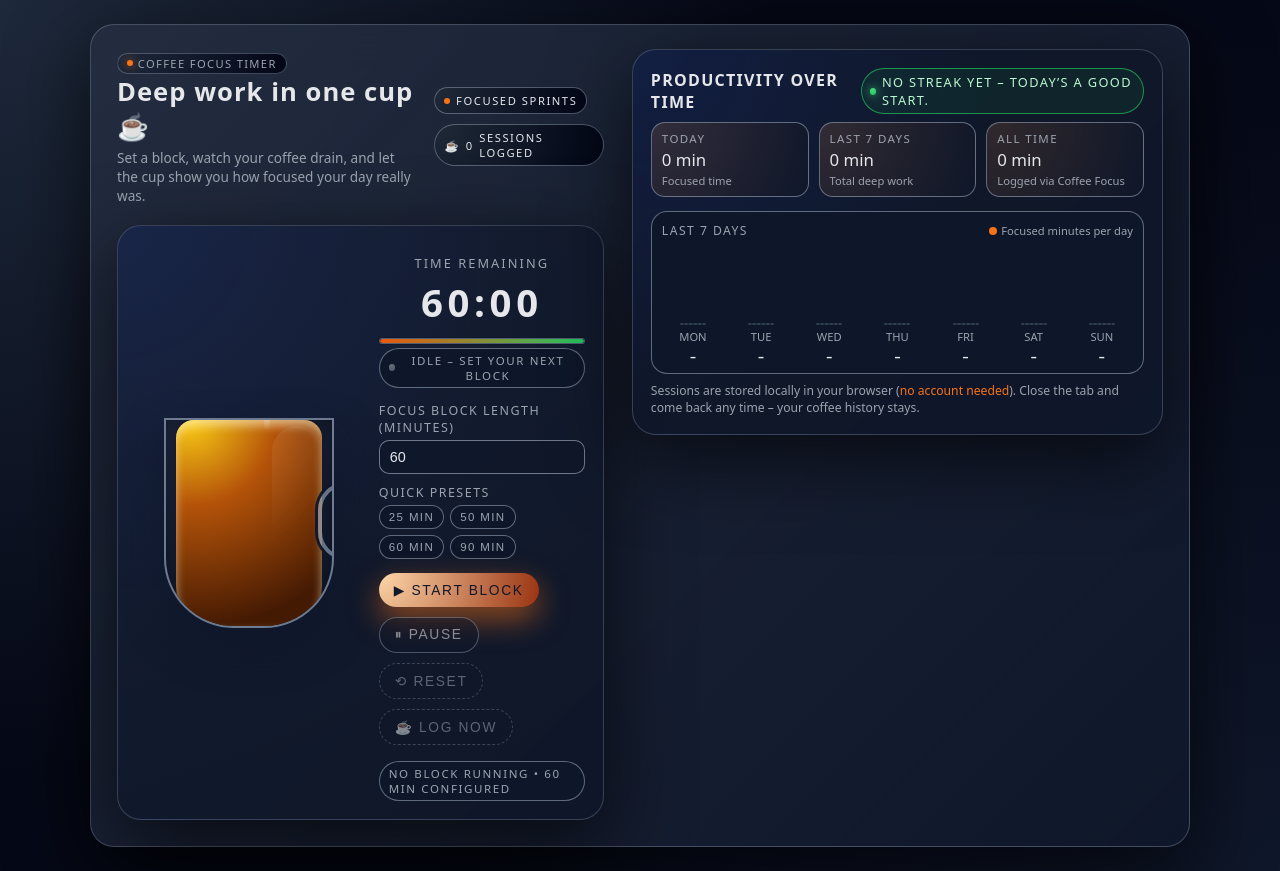
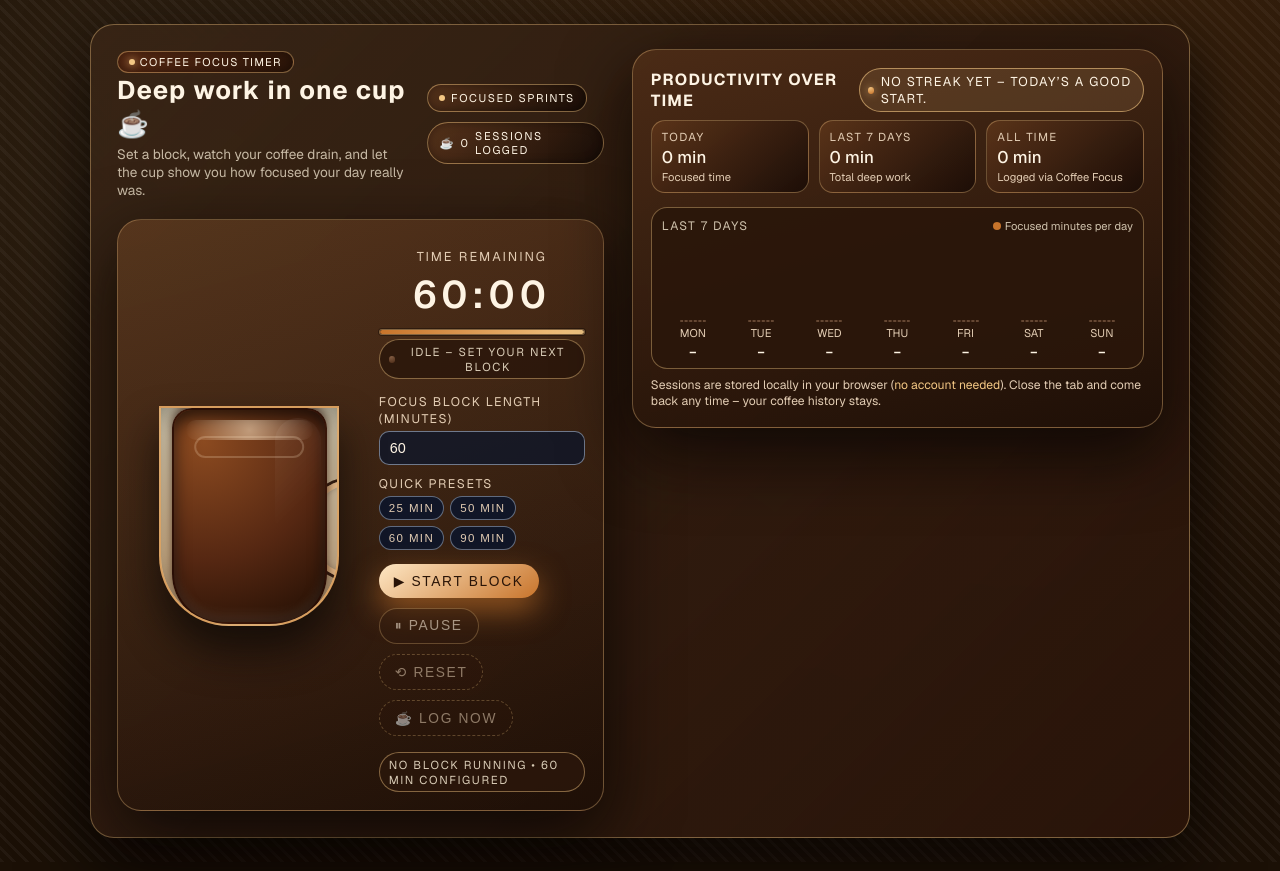
Before and after one commit to VacationReady/coffee-focus, a Next.js app: page / in a window 1280 px wide. Built offline with nearby package versions, Linux system fonts and the light colour scheme.

Commit message:
added new styling retro

```diff
--- a/app/globals.css
+++ b/app/globals.css
@@ -1,17 +1,17 @@
 :root {
-  --bg: #050816;
-  --bg-soft: rgba(15, 23, 42, 0.95);
-  --accent: #f97316;
-  --accent-soft: rgba(248, 113, 22, 0.15);
-  --accent-strong: #ea580c;
-  --text: #e5e7eb;
-  --muted: #9ca3af;
-  --border: rgba(148, 163, 184, 0.3);
-  --danger: #ef4444;
+  --bg: #1b1006;
+  --bg-soft: rgba(40, 20, 9, 0.92);
+  --accent: #f3c784;
+  --accent-soft: rgba(243, 199, 132, 0.22);
+  --accent-strong: #c8742b;
+  --text: #fef4e4;
+  --muted: #e2ccb3;
+  --border: rgba(243, 199, 132, 0.35);
+  --danger: #d45d5d;
   --radius-lg: 1.5rem;
-  --glass: rgba(15, 23, 42, 0.85);
-  --shadow-soft: 0 24px 80px rgba(0, 0, 0, 0.65);
-  --shadow-inner: inset 0 0 20px rgba(0, 0, 0, 0.4);
+  --glass: rgba(33, 17, 8, 0.9);
+  --shadow-soft: 0 24px 70px rgba(7, 4, 2, 0.8);
+  --shadow-inner: inset 0 0 28px rgba(0, 0, 0, 0.55);
 }
 
 * {
@@ -21,12 +21,18 @@
 body {
   margin: 0;
   min-height: 100vh;
-  font-family: system-ui, -apple-system, BlinkMacSystemFont, "SF Pro Text",
-    "Segoe UI", sans-serif;
+  font-family: "Geist", "Segoe UI", system-ui, sans-serif;
   color: var(--text);
   background:
-    radial-gradient(circle at top left, #1e293b 0, transparent 50%),
-    radial-gradient(circle at bottom right, #0f172a 0, transparent 55%),
+    radial-gradient(circle at 18% 18%, rgba(243, 199, 132, 0.1), transparent 45%),
+    radial-gradient(circle at 78% 0%, rgba(200, 116, 43, 0.2), transparent 55%),
+    repeating-linear-gradient(
+      45deg,
+      rgba(255, 255, 255, 0.04) 0px,
+      rgba(255, 255, 255, 0.04) 3px,
+      transparent 3px,
+      transparent 9px
+    ),
     var(--bg);
   display: flex;
   align-items: center;
@@ -44,15 +50,15 @@ body {
   gap: 28px;
   background: linear-gradient(
       135deg,
-      rgba(148, 163, 184, 0.15),
-      rgba(15, 23, 42, 0.9)
+      rgba(243, 199, 132, 0.1),
+      rgba(42, 20, 9, 0.95)
     ),
     var(--glass);
   border-radius: 24px;
-  border: 1px solid rgba(148, 163, 184, 0.35);
+  border: 1px solid rgba(243, 199, 132, 0.4);
   box-shadow: var(--shadow-soft);
   padding: 24px 26px 26px;
-  backdrop-filter: blur(24px);
+  backdrop-filter: blur(10px);
 }
 
 @media (max-width: 900px) {
@@ -87,17 +93,18 @@ body {
 }
 
 .app-title-pill {
-  padding: 2px 9px;
+  padding: 3px 11px;
   border-radius: 999px;
-  border: 1px solid rgba(148, 163, 184, 0.4);
+  border: 1px solid rgba(243, 199, 132, 0.4);
   font-size: 0.7rem;
   text-transform: uppercase;
   letter-spacing: 0.12em;
-  color: var(--muted);
+  color: var(--text);
   display: inline-flex;
   align-items: center;
   gap: 0.3rem;
-  background: radial-gradient(circle at top left, #1e293b, #020617);
+  background: linear-gradient(135deg, #5a2a13, #2a1408);
+  box-shadow: inset 0 0 12px rgba(0, 0, 0, 0.35);
 }
 
 .app-title-pill-dot {
@@ -105,14 +112,14 @@ body {
   height: 6px;
   border-radius: 999px;
   background: var(--accent);
-  box-shadow: 0 0 10px rgba(248, 113, 22, 0.8);
+  box-shadow: 0 0 8px rgba(243, 199, 132, 0.9);
 }
 
 .app-header-subtitle {
   margin-top: 4px;
   margin-bottom: 0;
   font-size: 0.85rem;
-  color: var(--muted);
+  color: rgba(248, 236, 213, 0.75);
 }
 
 .summary-chip-row {
@@ -122,17 +129,18 @@ body {
 }
 
 .chip {
-  padding: 5px 9px;
+  padding: 6px 11px;
   border-radius: 999px;
   font-size: 0.7rem;
   text-transform: uppercase;
   letter-spacing: 0.14em;
-  color: #e5e7eb;
+  color: var(--text);
   display: inline-flex;
   align-items: center;
   gap: 0.35rem;
-  border: 1px solid rgba(148, 163, 184, 0.5);
-  background: radial-gradient(circle at top left, #1f2937, #020617);
+  border: 1px solid rgba(243, 199, 132, 0.45);
+  background: linear-gradient(135deg, rgba(92, 54, 28, 0.85), rgba(25, 13, 7, 0.95));
+  box-shadow: inset 0 0 10px rgba(0, 0, 0, 0.35);
 }
 
 .chip-dot {
@@ -146,8 +154,7 @@ body {
 
 .coffee-card,
 .stats-card {
-  background: radial-gradient(circle at top left, rgba(30, 64, 175, 0.18), transparent 55%),
-    rgba(15, 23, 42, 0.9);
+  background: linear-gradient(165deg, rgba(78, 45, 23, 0.9), rgba(30, 15, 7, 0.95));
   border-radius: var(--radius-lg);
   border: 1px solid var(--border);
   padding: 18px 18px 18px;
@@ -160,8 +167,8 @@ body {
   content: "";
   position: absolute;
   inset: -80%;
-  background: radial-gradient(circle at 10% 0%, rgba(248, 250, 252, 0.06), transparent 65%);
-  opacity: 0.85;
+  background: radial-gradient(circle at 15% 5%, rgba(243, 199, 132, 0.12), transparent 65%);
+  opacity: 0.8;
   pointer-events: none;
 }
 
@@ -190,13 +197,13 @@ body {
 
 .coffee-cup {
   position: relative;
-  width: 170px;
-  height: 210px;
+  width: 180px;
+  height: 220px;
   border-radius: 0 0 70px 70px;
-  border: 2px solid rgba(148, 163, 184, 0.7);
-  background: radial-gradient(circle at 20% 0%, rgba(248, 250, 252, 0.05), rgba(15, 23, 42, 0.9));
+  border: 2px solid rgba(206, 140, 71, 0.7);
+  background: linear-gradient(180deg, #fff5d7 0%, #f7d7a9 60%, #edc795 100%);
   box-shadow:
-    0 20px 40px rgba(15, 23, 42, 0.8),
+    0 25px 40px rgba(15, 10, 6, 0.8),
     var(--shadow-inner);
   overflow: hidden;
   display: flex;
@@ -208,33 +215,76 @@ body {
   content: "";
   position: absolute;
   right: -42px;
-  top: 30%;
-  width: 48px;
-  height: 70px;
+  top: 34%;
+  width: 56px;
+  height: 86px;
   border-radius: 999px;
-  border: 4px solid rgba(148, 163, 184, 0.65);
-  box-shadow: 0 0 0 3px rgba(15, 23, 42, 0.95);
+  border: 5px solid rgba(230, 184, 132, 0.85);
+  box-shadow: inset 0 0 6px rgba(0, 0, 0, 0.2), 0 0 0 3px rgba(45, 22, 11, 0.95);
+  background: rgba(255, 247, 228, 0.12);
+}
+
+.coffee-cup::after {
+  content: "";
+  position: absolute;
+  bottom: -18px;
+  left: 50%;
+  transform: translateX(-50%);
+  width: 220px;
+  height: 50px;
+  border-radius: 999px;
+  background: radial-gradient(circle at 50% 25%, rgba(255, 255, 255, 0.7), rgba(196, 140, 86, 0.6));
+  box-shadow: 0 18px 35px rgba(0, 0, 0, 0.6);
+  z-index: -1;
 }
 
 .coffee-liquid {
+  position: relative;
   width: 88%;
-  border-radius: 18px 18px 40px 40px;
-  background: radial-gradient(circle at 10% 0%, #facc15, #b45309 35%, #451a03 85%);
+  border-radius: 20px 20px 50px 50px;
+  background: radial-gradient(circle at 20% 15%, #8b4a20, #552712 55%, #2b1306 90%);
   box-shadow:
-    0 -4px 10px rgba(15, 23, 42, 0.9),
-    inset 0 6px 10px rgba(254, 243, 199, 0.6);
+    0 -4px 12px rgba(33, 10, 2, 0.8),
+    inset 0 8px 16px rgba(0, 0, 0, 0.65),
+    inset 0 -8px 12px rgba(255, 255, 255, 0.08);
   transition: height 0.35s linear;
+  border: 2px solid rgba(39, 12, 4, 0.8);
+}
+
+.coffee-liquid::before {
+  content: "";
+  position: absolute;
+  top: 10px;
+  left: 12px;
+  right: 12px;
+  height: 20px;
+  border-radius: 999px;
+  background: radial-gradient(circle at 50% 50%, rgba(255, 233, 201, 0.85), rgba(255, 233, 201, 0));
+  opacity: 0.65;
+}
+
+.coffee-liquid::after {
+  content: "";
+  position: absolute;
+  top: 26px;
+  left: 50%;
+  width: 70%;
+  height: 18px;
+  border-radius: 999px;
+  border: 2px solid rgba(251, 229, 196, 0.4);
+  transform: translateX(-50%);
+  opacity: 0.55;
 }
 
 .coffee-glare {
   position: absolute;
-  inset: 6px 10px auto auto;
-  width: 50px;
-  height: 130px;
+  inset: 10px 16px auto auto;
+  width: 46px;
+  height: 120px;
   border-radius: 999px;
-  background: linear-gradient(135deg, rgba(248, 250, 252, 0.4), transparent 65%);
+  background: linear-gradient(135deg, rgba(255, 255, 255, 0.4), transparent 65%);
   mix-blend-mode: screen;
-  opacity: 0.2;
+  opacity: 0.15;
   pointer-events: none;
 }
 
@@ -250,9 +300,9 @@ body {
 
 .steam-line {
   width: 8px;
-  height: 40px;
+  height: 42px;
   border-radius: 999px;
-  background: radial-gradient(circle at 50% 0%, rgba(248, 250, 252, 0.8), rgba(148, 163, 184, 0));
+  background: radial-gradient(circle at 50% 0%, rgba(255, 236, 210, 0.85), rgba(255, 236, 210, 0));
   animation: steamRise 3s infinite ease-in-out;
   opacity: 0;
   filter: blur(1px);
@@ -314,17 +364,17 @@ body {
   width: 100%;
   height: 6px;
   border-radius: 999px;
-  background: rgba(15, 23, 42, 0.9);
-  border: 1px solid rgba(148, 163, 184, 0.5);
+  background: rgba(55, 32, 18, 0.95);
+  border: 1px solid rgba(243, 199, 132, 0.4);
   overflow: hidden;
   margin-top: 10px;
-  box-shadow: 0 0 0 1px rgba(15, 23, 42, 0.5);
+  box-shadow: 0 0 0 1px rgba(12, 6, 3, 0.4);
 }
 
 .progress-bar-fill {
   height: 100%;
   border-radius: 999px;
-  background: linear-gradient(90deg, var(--accent-strong), #22c55e);
+  background: linear-gradient(90deg, var(--accent-strong), var(--accent));
   transform-origin: left center;
   transform: scaleX(1);
   transition: transform 0.25s ease-out;
@@ -394,9 +444,9 @@ input[type="number"]:focus {
 }
 
 .preset-btn:hover {
-  background: rgba(17, 24, 39, 1);
+  background: rgba(43, 23, 11, 1);
   color: var(--text);
-  border-color: rgba(248, 113, 22, 0.7);
+  border-color: rgba(243, 199, 132, 0.8);
   transform: translateY(-1px);
 }
 
@@ -422,41 +472,42 @@ input[type="number"]:focus {
   transition: transform 0.12s ease, box-shadow 0.12s ease, filter 0.12s ease,
     background 0.12s ease;
   white-space: nowrap;
+  box-shadow: inset 0 0 0 rgba(0, 0, 0, 0);
 }
 
 .btn-primary {
-  background: radial-gradient(circle at 0% 0%, #fed7aa, #9a3412);
-  color: #111827;
-  box-shadow: 0 12px 30px rgba(248, 113, 22, 0.55);
+  background: linear-gradient(145deg, #fee7c4, #c8742b);
+  color: #291407;
+  box-shadow: 0 12px 30px rgba(200, 116, 43, 0.65);
 }
 
 .btn-primary:hover {
   transform: translateY(-1px);
-  filter: brightness(1.02);
-  box-shadow: 0 18px 45px rgba(248, 113, 22, 0.7);
+  filter: brightness(1.03);
+  box-shadow: 0 18px 45px rgba(200, 116, 43, 0.8);
 }
 
 .btn-primary:active {
   transform: translateY(0);
-  box-shadow: 0 8px 20px rgba(248, 113, 22, 0.6);
+  box-shadow: 0 8px 20px rgba(200, 116, 43, 0.6);
 }
 
 .btn-secondary {
-  background: rgba(15, 23, 42, 0.95);
+  background: rgba(49, 27, 14, 0.95);
   color: var(--text);
-  border: 1px solid rgba(148, 163, 184, 0.8);
-  box-shadow: 0 8px 22px rgba(15, 23, 42, 0.9);
+  border: 1px solid rgba(243, 199, 132, 0.5);
+  box-shadow: 0 8px 22px rgba(12, 6, 3, 0.7);
 }
 
 .btn-secondary:hover {
-  background: rgba(15, 23, 42, 1);
+  background: rgba(60, 32, 18, 1);
   transform: translateY(-1px);
 }
 
 .btn-ghost {
-  background: rgba(15, 23, 42, 0.4);
+  background: rgba(43, 23, 11, 0.4);
   color: var(--muted);
-  border: 1px dashed rgba(148, 163, 184, 0.6);
+  border: 1px dashed rgba(243, 199, 132, 0.5);
 }
 
 .btn-ghost:hover {
@@ -477,14 +528,14 @@ input[type="number"]:focus {
   font-size: 0.72rem;
   text-transform: uppercase;
   letter-spacing: 0.14em;
-  color: var(--muted);
+  color: rgba(248, 236, 213, 0.85);
   display: inline-flex;
   align-items: center;
   gap: 0.4rem;
-  background: rgba(15, 23, 42, 0.9);
+  background: rgba(43, 23, 11, 0.85);
   border-radius: 999px;
   padding: 4px 9px;
-  border: 1px solid rgba(148, 163, 184, 0.6);
+  border: 1px solid rgba(243, 199, 132, 0.45);
   margin-top: 4px;
 }
 
@@ -493,16 +544,16 @@ input[type="number"]:focus {
   height: 7px;
   border-radius: 999px;
   background: radial-gradient(circle at 30% 0%, var(--accent), var(--accent-strong));
-  box-shadow: 0 0 10px rgba(248, 113, 22, 0.9);
+  box-shadow: 0 0 8px rgba(243, 199, 132, 0.9);
 }
 
 .pill-indicator-dot-paused {
-  background: radial-gradient(circle at 30% 0%, #22c55e, #16a34a);
-  box-shadow: 0 0 10px rgba(34, 197, 94, 0.9);
+  background: radial-gradient(circle at 30% 0%, #f9d39f, #c8742b);
+  box-shadow: 0 0 10px rgba(249, 211, 159, 0.6);
 }
 
 .pill-indicator-dot-idle {
-  background: radial-gradient(circle at 30% 0%, #6b7280, #4b5563);
+  background: radial-gradient(circle at 30% 0%, #876248, #4d2b16);
   box-shadow: none;
 }
 
@@ -521,6 +572,7 @@ input[type="number"]:focus {
   font-size: 1rem;
   letter-spacing: 0.08em;
   text-transform: uppercase;
+  color: var(--text);
 }
 
 .stats-summary-row {
@@ -538,10 +590,10 @@ input[type="number"]:focus {
 }
 
 .stat-pill {
-  background: radial-gradient(circle at 0 0, rgba(251, 146, 60, 0.15), rgba(15, 23, 42, 0.9));
+  background: linear-gradient(140deg, rgba(93, 53, 26, 0.9), rgba(27, 13, 7, 0.95));
   border-radius: 14px;
   padding: 8px 10px;
-  border: 1px solid rgba(148, 163, 184, 0.6);
+  border: 1px solid rgba(243, 199, 132, 0.35);
   display: flex;
   flex-direction: column;
   gap: 2px;
@@ -568,9 +620,9 @@ input[type="number"]:focus {
 
 .chart-wrapper {
   margin-top: 4px;
-  background: rgba(15, 23, 42, 0.9);
+  background: rgba(43, 23, 11, 0.9);
   border-radius: 16px;
-  border: 1px solid rgba(148, 163, 184, 0.6);
+  border: 1px solid rgba(243, 199, 132, 0.4);
   padding: 10px 10px 8px;
 }
 
@@ -586,12 +638,12 @@ input[type="number"]:focus {
   font-size: 0.76rem;
   text-transform: uppercase;
   letter-spacing: 0.12em;
-  color: var(--muted);
+  color: rgba(248, 236, 213, 0.8);
 }
 
 .chart-legend {
   font-size: 0.7rem;
-  color: var(--muted);
+  color: rgba(248, 236, 213, 0.8);
   display: flex;
   align-items: center;
   gap: 0.6rem;
@@ -609,7 +661,7 @@ input[type="number"]:focus {
   width: 8px;
   height: 8px;
   border-radius: 999px;
-  background: var(--accent);
+  background: var(--accent-strong);
 }
 
 .chart-body {
@@ -632,15 +684,15 @@ input[type="number"]:focus {
   width: 100%;
   max-width: 26px;
   border-radius: 999px;
-  background: linear-gradient(to top, var(--accent-strong), #22c55e);
-  box-shadow: 0 8px 16px rgba(248, 113, 22, 0.4);
+  background: linear-gradient(to top, #3d1808, var(--accent-strong));
+  box-shadow: 0 8px 16px rgba(200, 116, 43, 0.35);
   transform-origin: bottom center;
   transition: height 0.25s ease-out, transform 0.25s ease-out;
 }
 
 .chart-bar-empty {
-  background: rgba(30, 41, 59, 0.9);
-  border: 1px dashed rgba(51, 65, 85, 0.9);
+  background: rgba(53, 28, 14, 0.9);
+  border: 1px dashed rgba(107, 77, 56, 0.9);
   box-shadow: none;
 }
 
@@ -671,12 +723,12 @@ input[type="number"]:focus {
   gap: 0.4rem;
   padding: 4px 8px;
   border-radius: 999px;
-  background: rgba(22, 163, 74, 0.1);
-  border: 1px solid rgba(34, 197, 94, 0.7);
+  background: rgba(243, 199, 132, 0.12);
+  border: 1px solid rgba(243, 199, 132, 0.6);
   font-size: 0.7rem;
   text-transform: uppercase;
   letter-spacing: 0.12em;
-  color: #bbf7d0;
+  color: var(--text);
 }
 
 .badge span {
@@ -687,8 +739,8 @@ input[type="number"]:focus {
   width: 7px;
   height: 7px;
   border-radius: 999px;
-  background: radial-gradient(circle at 30% 0, #4ade80, #22c55e);
-  box-shadow: 0 0 10px rgba(74, 222, 128, 0.9);
+  background: radial-gradient(circle at 30% 0, var(--accent), var(--accent-strong));
+  box-shadow: 0 0 8px rgba(243, 199, 132, 0.7);
 }
 
 /* Toast */
@@ -698,10 +750,10 @@ input[type="number"]:focus {
   bottom: 20px;
   left: 50%;
   transform: translateX(-50%) translateY(20px);
-  background: rgba(15, 23, 42, 0.96);
+  background: rgba(43, 23, 11, 0.95);
   border-radius: 999px;
   padding: 8px 16px;
-  border: 1px solid rgba(148, 163, 184, 0.8);
+  border: 1px solid rgba(243, 199, 132, 0.6);
   display: flex;
   align-items: center;
   gap: 0.6rem;
```
